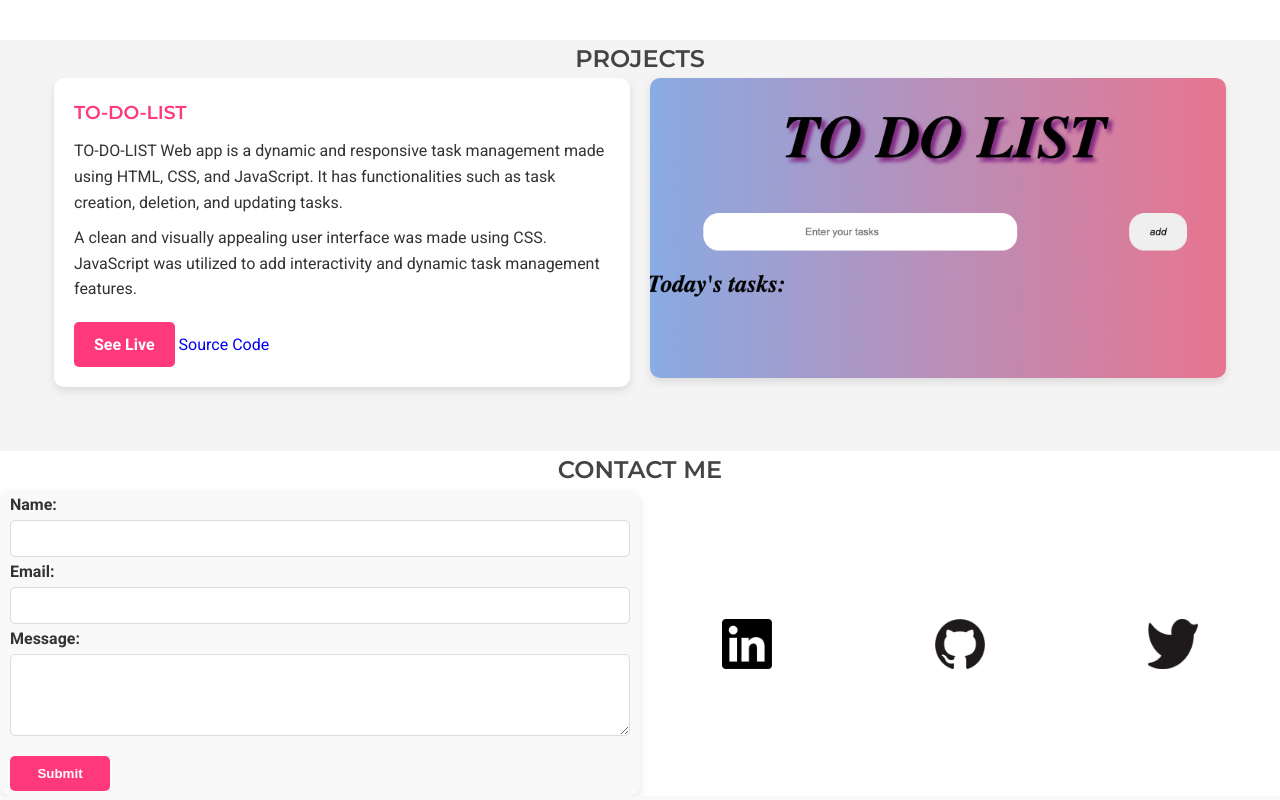
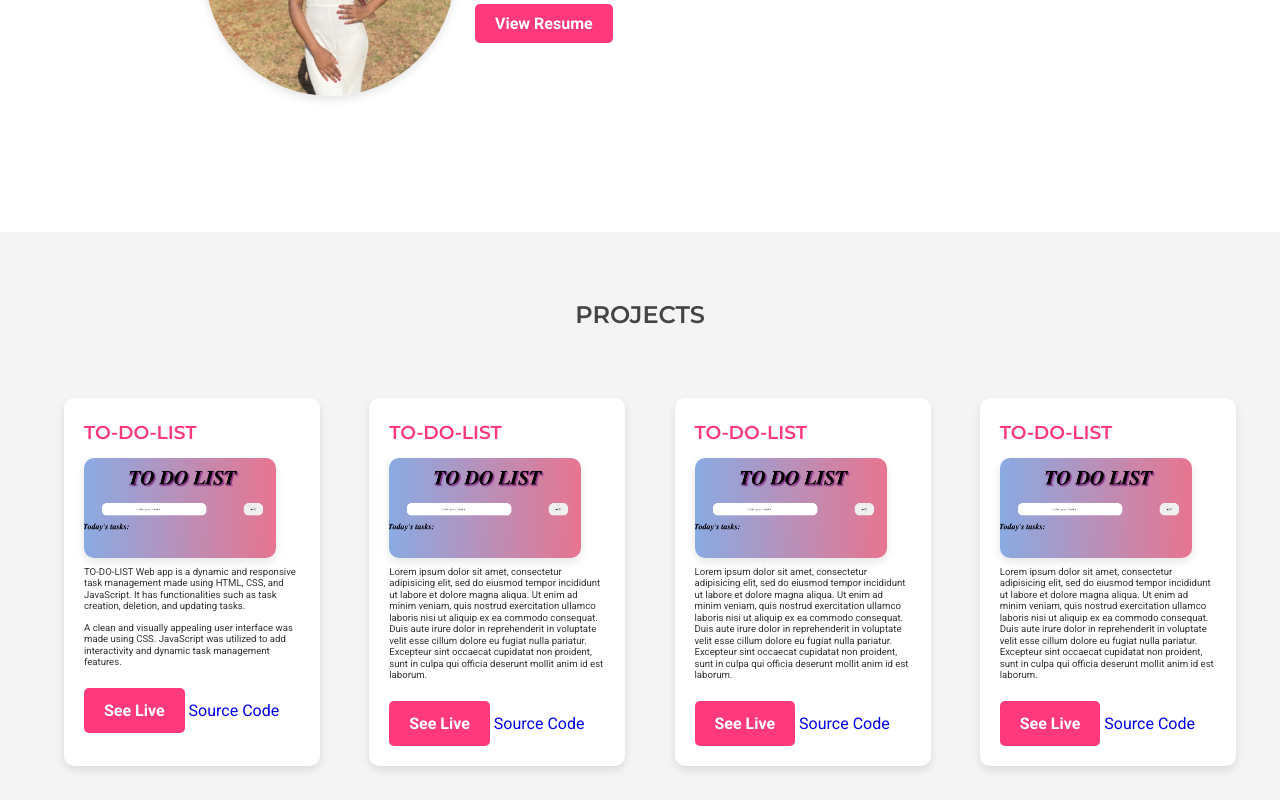
Before and after one commit to misscidella/cidellapersonalweb, a plain HTML site: page index.html in a window 1280 px wide. Shown: the part 1120-1920 px from the top of the page. Drawn offline with Linux system fonts and the light colour scheme.

Commit message:
more changes

```diff
--- a/index.html
+++ b/index.html
@@ -25,14 +25,14 @@
     <section id="home-section">
         <div class="home-container">
             <div class="box">
-                <p>Hi, my name is Cidella<br> I'm a Front-End Developer</p>
-                <button id="home-button">Hire Me</button>
+                <p>Hi, I'm Cidella,<br> a Front-End Developer building responsive interfaces with HTML, CSS and Javascript</p>
+                <a  target="-blank"id="home-button"href="assets/resume.pdf"download="Cidella's-Resume.pdf">Hire Me</a>
             </div>
         </div>
     </section>
 
     <section id="about-section" class="section">
-        <h1 class="align-center">ABOUT ME</h1>
+        <h1 class="align-center heading-padding">ABOUT ME</h1>
         <div class="about-container">
             <div class="image">
                 <img src="assets/image1.jpg" alt="Cidella's photo">
@@ -47,40 +47,84 @@
     </section>
 
     <section id="projects-section" class="section">
-        <h2 class="align-center">PROJECTS</h2>
+        <h2 class="align-center heading-padding">PROJECTS</h2>
         <div class="projects-container">
             <div class="projects-box">
                 <h3>TO-DO-LIST</h3>
+                <img class="projects-image" src="./assets/picture.png" alt="Project screenshot">
                 <p>TO-DO-LIST Web app is a dynamic and responsive task management made using HTML, CSS, and JavaScript. It has functionalities such as task creation, deletion, and updating tasks.</p>
                 <p>A clean and visually appealing user interface was made using CSS. JavaScript was utilized to add interactivity and dynamic task management features.</p>
                 <a class="live-button" href="https://misscidella.github.io/to-do-list/">See Live</a>
                 <a href="https://github.com/misscidella/to-do-list">Source Code</a>
             </div>
-            <div class="projects-image-box">
+            <div class="projects-box">
+                 <h3>TO-DO-LIST</h3>
                 <img class="projects-image" src="./assets/picture.png" alt="Project screenshot">
+                <p>Lorem ipsum dolor sit amet, consectetur adipisicing elit, sed do eiusmod
+                tempor incididunt ut labore et dolore magna aliqua. Ut enim ad minim veniam,
+                quis nostrud exercitation ullamco laboris nisi ut aliquip ex ea commodo
+                consequat. Duis aute irure dolor in reprehenderit in voluptate velit esse
+                cillum dolore eu fugiat nulla pariatur. Excepteur sint occaecat cupidatat non
+                proident, sunt in culpa qui officia deserunt mollit anim id est laborum.</p>
+                <a class="live-button" href="https://misscidella.github.io/to-do-list/">See Live</a>
+                <a href="https://github.com/misscidella/to-do-list">Source Code</a>
+            </div>
+            <div class="projects-box">
+                 <h3>TO-DO-LIST</h3>
+                <img class="projects-image" src="./assets/picture.png" alt="Project screenshot">
+                <p>Lorem ipsum dolor sit amet, consectetur adipisicing elit, sed do eiusmod
+                tempor incididunt ut labore et dolore magna aliqua. Ut enim ad minim veniam,
+                quis nostrud exercitation ullamco laboris nisi ut aliquip ex ea commodo
+                consequat. Duis aute irure dolor in reprehenderit in voluptate velit esse
+                cillum dolore eu fugiat nulla pariatur. Excepteur sint occaecat cupidatat non
+                proident, sunt in culpa qui officia deserunt mollit anim id est laborum.</p>
+                <a class="live-button" href="https://misscidella.github.io/to-do-list/">See Live</a>
+                <a href="https://github.com/misscidella/to-do-list">Source Code</a>
+            </div>
+            <div class="projects-box">
+                 <h3>TO-DO-LIST</h3>
+                <img class="projects-image" src="./assets/picture.png" alt="Project screenshot">
+                <p>Lorem ipsum dolor sit amet, consectetur adipisicing elit, sed do eiusmod
+                tempor incididunt ut labore et dolore magna aliqua. Ut enim ad minim veniam,
+                quis nostrud exercitation ullamco laboris nisi ut aliquip ex ea commodo
+                consequat. Duis aute irure dolor in reprehenderit in voluptate velit esse
+                cillum dolore eu fugiat nulla pariatur. Excepteur sint occaecat cupidatat non
+                proident, sunt in culpa qui officia deserunt mollit anim id est laborum.</p>
+                <a class="live-button" href="https://misscidella.github.io/to-do-list/">See Live</a>
+                <a href="https://github.com/misscidella/to-do-list">Source Code</a>
             </div>
         </div>
+
+
+
+
+
     </section>
 
     <section id="contact-section" class="section">
-        <h2 class="align-center">CONTACT ME</h2>
+        <h2 class="align-center heading-padding">CONTACT ME</h2>
         <div class="contact-container">
             <div class="email-container">
-                <form action="mailto:cidellachidziva@gmail.com" method="post" enctype="text/plain">
+                <form action="https://formspree.io/f/xzbnqngk" method="post" enctype="text/plain">
                 <label for="name">Name:</label><br>
                 <input type="text" id="name" name="name" required><br>
                 <label for="email">Email:</label><br>
                 <input type="email" id="email" name="email" required><br>
                 <label for="message">Message:</label><br>
                 <textarea id="message" name="message" rows="4" cols="50" required></textarea><br><br>
-                <input type="submit" value="Submit">
+                <input type="submit" value="Submit" name="submit">
                 </form>
             </div>
              <div class="social-links">
-                <a href="https://www.linkedin.com/in/cidella-chidziva"><img class="sizing" src="./assets/linkedin.PNG" alt="LinkedIn"></a>
-                <a href="https://github.com/misscidella"><img class="sizing" src="./assets/github.PNG" alt="GitHub"></a>
-                <a href="https://x.com/cidellacodes"><img class="sizing" src="./assets/twitter.PNG" alt="Twitter"></a>
+                <a class="links-heading" target ="_blank"href="https://www.linkedin.com/in/cidella-chidziva"> <img class="sizing" src="./assets/linkedin.PNG" alt="LinkedIn">LinkedIn</a>
+                <a class="links-heading" target="_blank"href="https://github.com/misscidella"><img class="sizing" src="./assets/github.PNG" alt="GitHub">Github</a>
+                <a class="links-heading" target = "_blank" href="https://x.com/cidellacodes"> <img class="sizing" src="./assets/twitter.PNG" alt="Twitter">Twitter</a>
             </div>
+        </div>
+
+        </div>
+
+
         </div>
 
         </div>
--- a/script.js
+++ b/script.js
@@ -13,4 +13,3 @@ about.addEventListener("click", scrollToSection("about-section"));
 projects.addEventListener("click", scrollToSection("projects-section"));
 contact.addEventListener("click", scrollToSection("contact-section"));
 home.addEventListener("click", scrollToSection("home-section"));
-homeButton.addEventListener("click", scrollToSection("about-section"));
--- a/style.css
+++ b/style.css
@@ -7,6 +7,7 @@
 
 
 body {
+
     font-family: 'Roboto', sans-serif;
     font-size: 16px;
     line-height: 1.6;
@@ -18,10 +19,12 @@ h1, h2, h3 {
     font-family: 'Montserrat', sans-serif;
     color: #444;
 }
-
-
 .align-center {
     text-align: center;
+}
+.heading-padding{
+    padding-top: 5vw;
+    padding-bottom: 5vw;
 }
 
 /* Navigation */
@@ -31,6 +34,7 @@ header {
     position: fixed;
     width: 100%;
     top: 0;
+    padding-left: 2vw;
     opacity: 0.7;
     z-index: 1000;
 }
@@ -102,7 +106,7 @@ nav ul li a:hover {
     background-color: #fff;
     color: #ff397b;
     border: none;
-    font-size: 1.2em;
+    font-size: 1em;
     font-weight: bold;
     cursor: pointer;
     transition: background-color 0.3s ease, color 0.3s ease;
@@ -116,7 +120,7 @@ nav ul li a:hover {
 /* About Section */
 #about-section {
     background-color: #fff;
-    padding-bottom: 5vw;
+    padding-bottom: 10vw;
 }
 
 .about-container {
@@ -164,20 +168,17 @@ nav ul li a:hover {
 }
 
 .projects-container {
-    display: flex;
-    flex-wrap: wrap;
-    gap: 20px;
-    justify-content: center;
+    padding-left: 5vw;
+    display: grid;
+    grid-gap: 5px;
+    grid-template-columns: repeat(4,1fr);
 }
 
-.projects-box, .projects-image-box {
-    flex: 1 1 45%;
-    max-width: 45%;
-}
 
 .projects-box {
     background: #fff;
     padding: 20px;
+    width: 20vw;
     border-radius: 10px;
     box-shadow: 0 4px 8px rgba(0, 0, 0, 0.1);
 }
@@ -189,6 +190,8 @@ nav ul li a:hover {
 
 .projects-box p {
     margin-bottom: 10px;
+    font-size: 0.6em;
+    line-height: 1.2em;
 }
 section a{
     text-decoration:none ;
@@ -210,28 +213,41 @@ section a{
 }
 
 .projects-image {
-    width: 100%;
+    width: 15vw;
     border-radius: 10px;
     box-shadow: 0 4px 8px rgba(0, 0, 0, 0.1);
 }
-@media screen and (max-width:700px){
+@media screen and (max-width:1200px){
     .projects-container{
-        display: grid;
+        grid-template-columns: repeat(2, 1fr);
+        gap:20px;
     }
-    .projects-box {
-       max-width: 100%
+    .projects-box{
+            width: 40vw;
     }
     .projects-image{
-        margin-left: 3px;
-        width: 99vw;
-
+        width: 35vw;
     }
 }
+@media screen and (max-width:600px){
+    .projects-container{
+        grid-template-columns: repeat(1, 1fr);
+        gap: 20px;
+    }
+    .projects-box{
+        width: 90vw;
+    }
+    .projects-image{
+        width: 80vw;
+    }
+}
+
 /* Contact Section */
 #contact-section {
-    background-color: #fff;
+     background-color: #fff;
 }
 .contact-container{
+    padding-left: 5vw;
     display: grid;
 }
 .social-links {
@@ -244,10 +260,14 @@ section a{
 .social-links img {
     width: 50px;
     height: 50px;
+    margin-left: 25px;
 }
-
-
-
+.links-heading{
+    display: grid;
+    color: black;
+    justify-content: space-around;
+    font-size: 2em;
+}
 form {
     display: flex;
     line-height: 10px;
@@ -287,6 +307,6 @@ input[type="submit"]:hover {
 @media screen and (min-width:700px){
     .contact-container{
         grid-template-columns: 1fr 1fr;
-    }
+
 
 }
```
